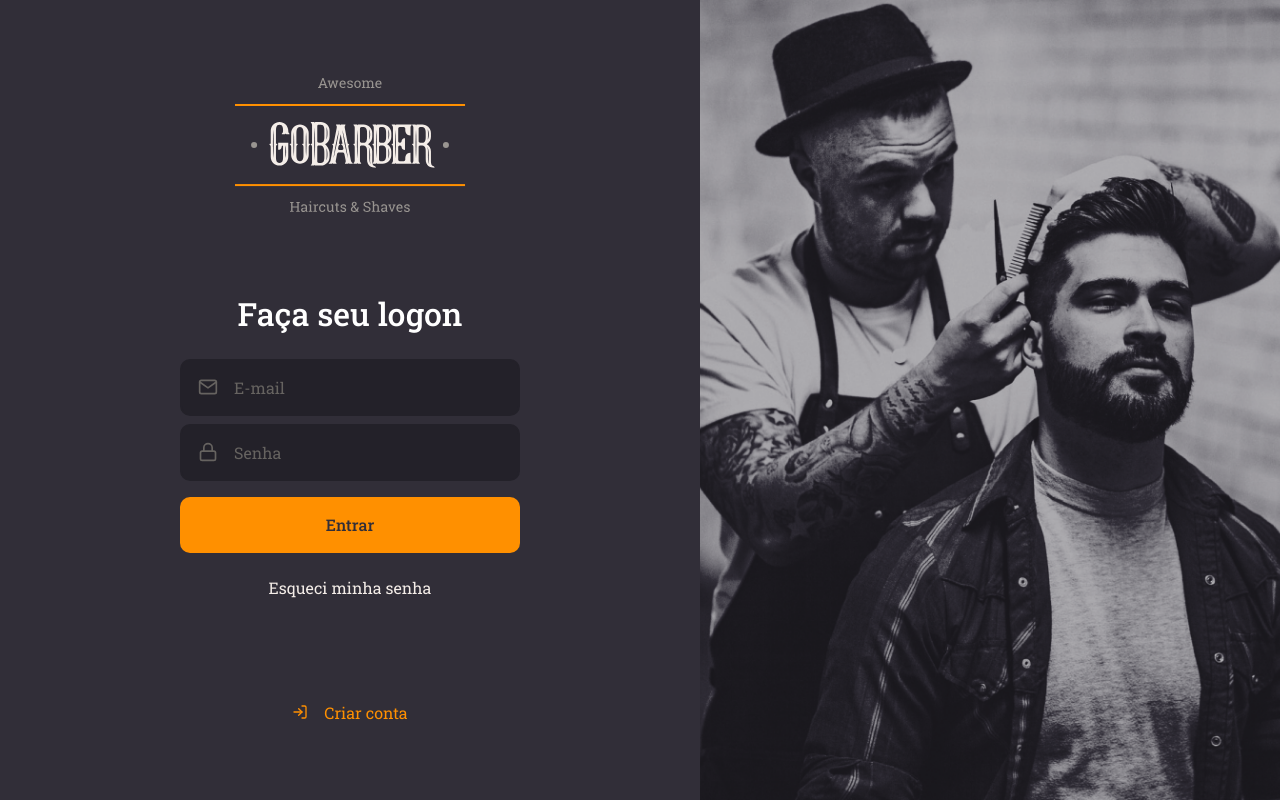
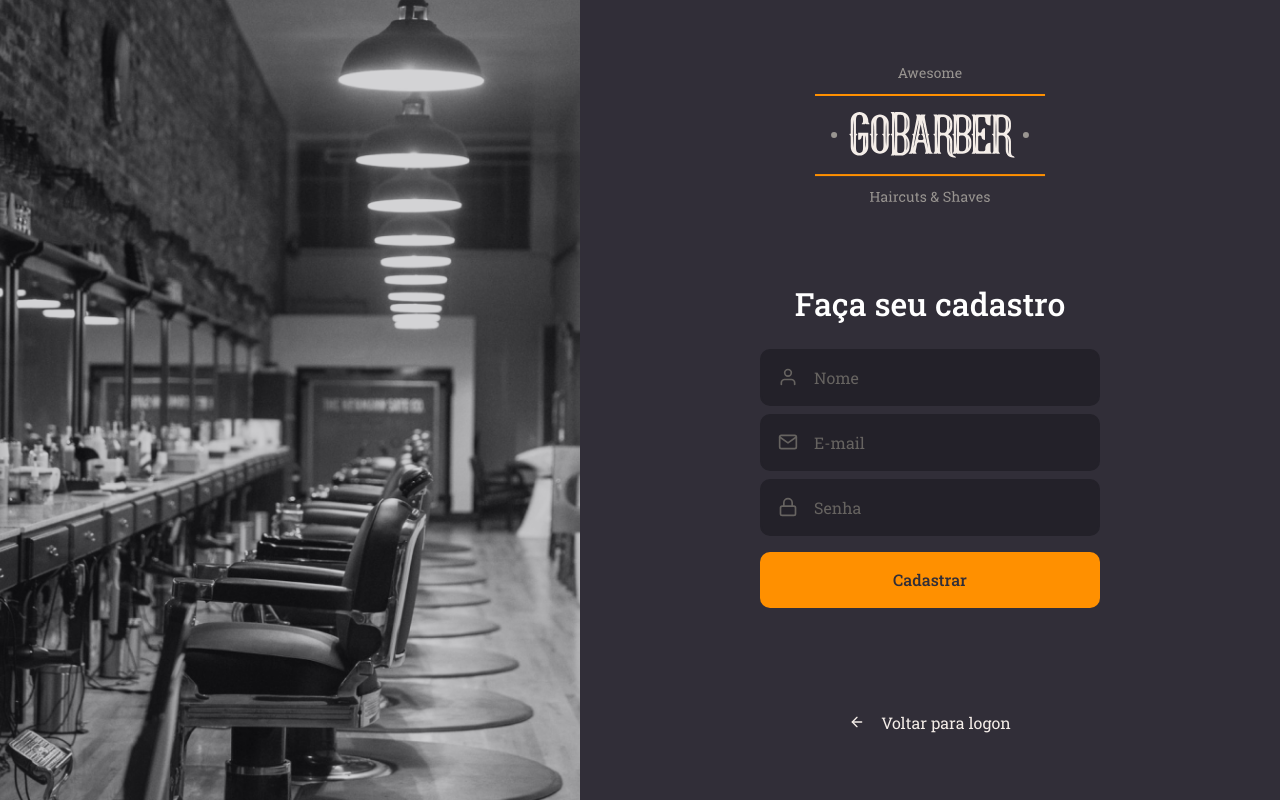
Before and after one commit to samdias97/gobarber-web, a React (Create React App) app: page / in a window 1280 px wide. Built offline with nearby package versions, Linux system fonts and the light colour scheme.

Commit message:
Página de cadastro

```diff
--- a/src/App.tsx
+++ b/src/App.tsx
@@ -1,11 +1,12 @@
 import React from 'react';
 
-import SignIn from './pages/SignIn';
+// import SignIn from './pages/SignIn';
+import SignUp from './pages/SignUp';
 import GlobalStyle from './styles/global';
 
 const App: React.FC = () => (
   <>
-    <SignIn />
+    <SignUp />
     <GlobalStyle />
   </>
 );
--- /dev/null
+++ b/src/pages/SignUp/index.tsx
@@ -0,0 +1,40 @@
+import React from 'react';
+import { FiArrowLeft, FiLogIn, FiMail, FiUser, FiLock } from 'react-icons/fi';
+
+import logoImg from '../../assets/logo.svg';
+
+import Input from '../../components/Input';
+import Button from '../../components/Button';
+
+import { Container, Content, Background } from './styles';
+
+const SignUp: React.FC = () => (
+  <Container>
+    <Background />
+    <Content>
+      <img src={logoImg} alt="GoBarber" />
+
+      <form>
+        <h1>Faça seu cadastro</h1>
+
+        <Input name="name" icon={FiUser} placeholder="Nome" />
+        <Input name="email" icon={FiMail} placeholder="E-mail" />
+
+        <Input
+          name="password"
+          icon={FiLock}
+          type="password"
+          placeholder="Senha"
+        />
+
+        <Button type="submit">Cadastrar</Button>
+      </form>
+
+      <a href="forgot">
+        <FiArrowLeft />
+        Voltar para logon
+      </a>
+    </Content>
+  </Container>
+);
+export default SignUp;
--- /dev/null
+++ b/src/pages/SignUp/styles.ts
@@ -0,0 +1,65 @@
+import styled from 'styled-components';
+import { shade } from 'polished';
+
+import signUpBackgroundImg from '../../assets/sign-up-background.png';
+
+export const Container = styled.div`
+  height: 100vh;
+  display: flex;
+  align-items: stretch;
+`;
+
+export const Content = styled.div`
+  display: flex;
+  flex-direction: column;
+  align-items: center;
+  place-content: center;
+  width: 100%;
+  max-width: 700px;
+
+  form {
+    margin: 80px 0px;
+    width: 340px;
+    text-align: center;
+
+    h1 {
+      margin-bottom: 24px;
+    }
+
+    a {
+      color: #f4ede8;
+      display: block;
+      margin-top: 24px;
+      text-decoration: none;
+      transition: color 0.2s;
+
+      &:hover {
+        color: ${shade(0.2, '#f4ede8')};
+      }
+    }
+  }
+
+  > a {
+    color: #f4ede8;
+    display: block;
+    margin-top: 24px;
+    text-decoration: none;
+    transition: color 0.2s;
+    display: flex;
+    align-items: center;
+
+    svg {
+      margin-right: 16px;
+    }
+
+    &:hover {
+      color: ${shade(0.2, '#f4ede8')};
+    }
+  }
+`;
+
+export const Background = styled.div`
+  flex: 1;
+  background: url(${signUpBackgroundImg}) no-repeat center;
+  background-size: cover;
+`;
```
Also changed, not shown: src/assets/sign-up-background.png (added).
